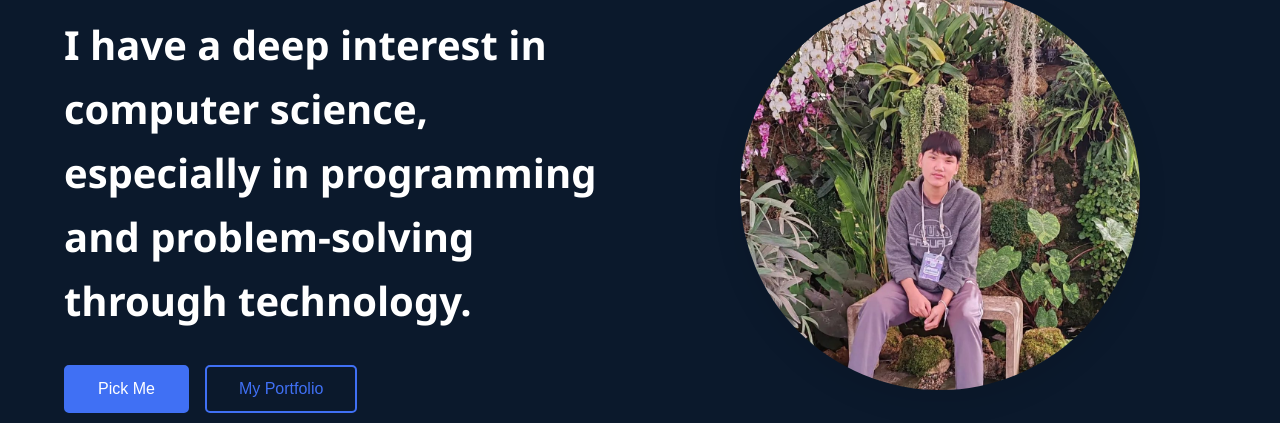
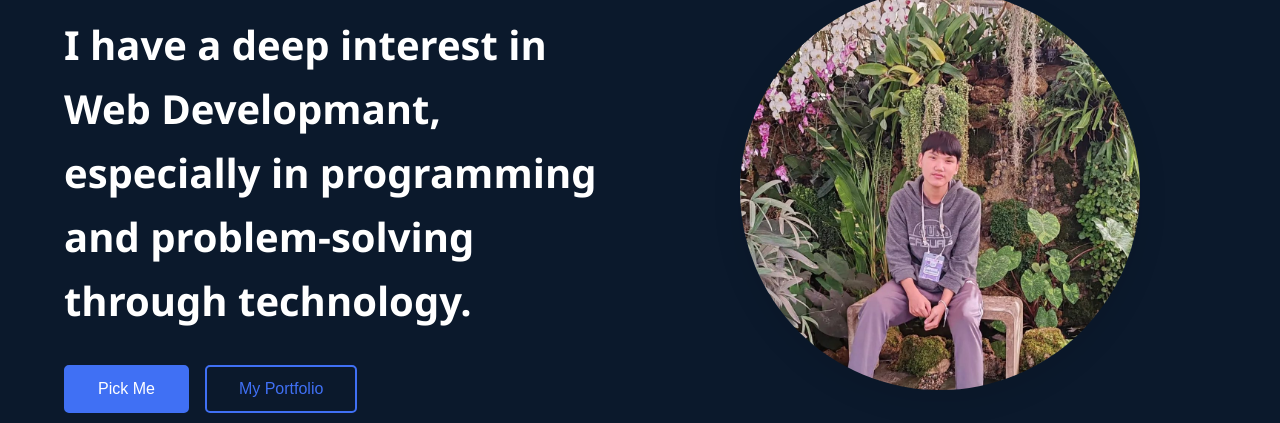
Before and after one commit to winnerzoxiz/Portfolio-Website, a plain HTML site: page index.html in a window 1280 px wide. Shown: the part 276-699 px from the top of the page. Drawn offline with nearby package versions, Linux system fonts and the light colour scheme.

Commit message:
Add files via upload

```diff
--- a/index.html
+++ b/index.html
@@ -67,7 +67,7 @@
                     </div>
                     <div class="featured-text-info">
                         <p class="featured-title">
-                            I have a deep interest in computer science, especially in programming and problem-solving
+                            I have a deep interest in Web Developmant, especially in programming and problem-solving
                             through technology.
                     </div>
                     </p>
```
